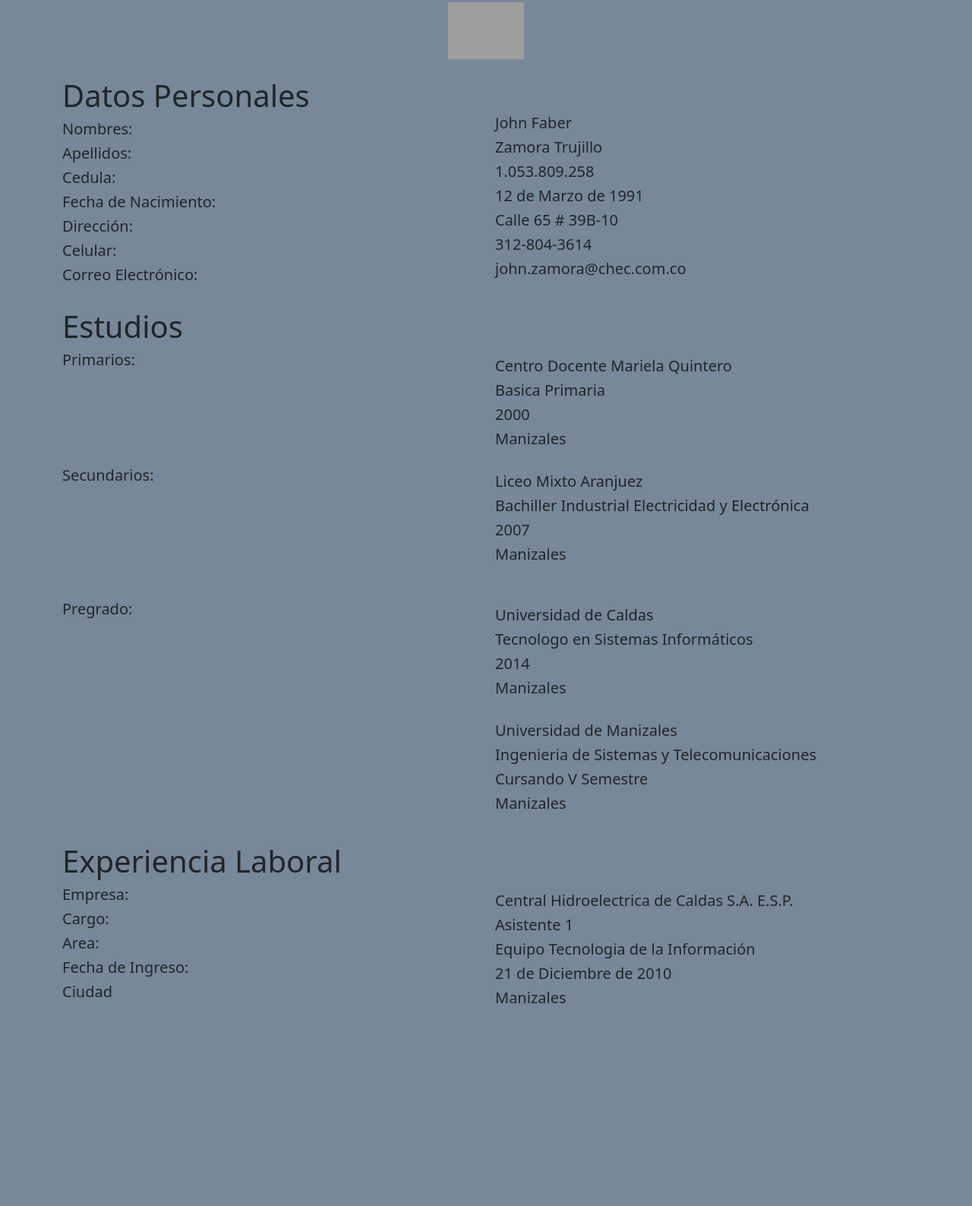
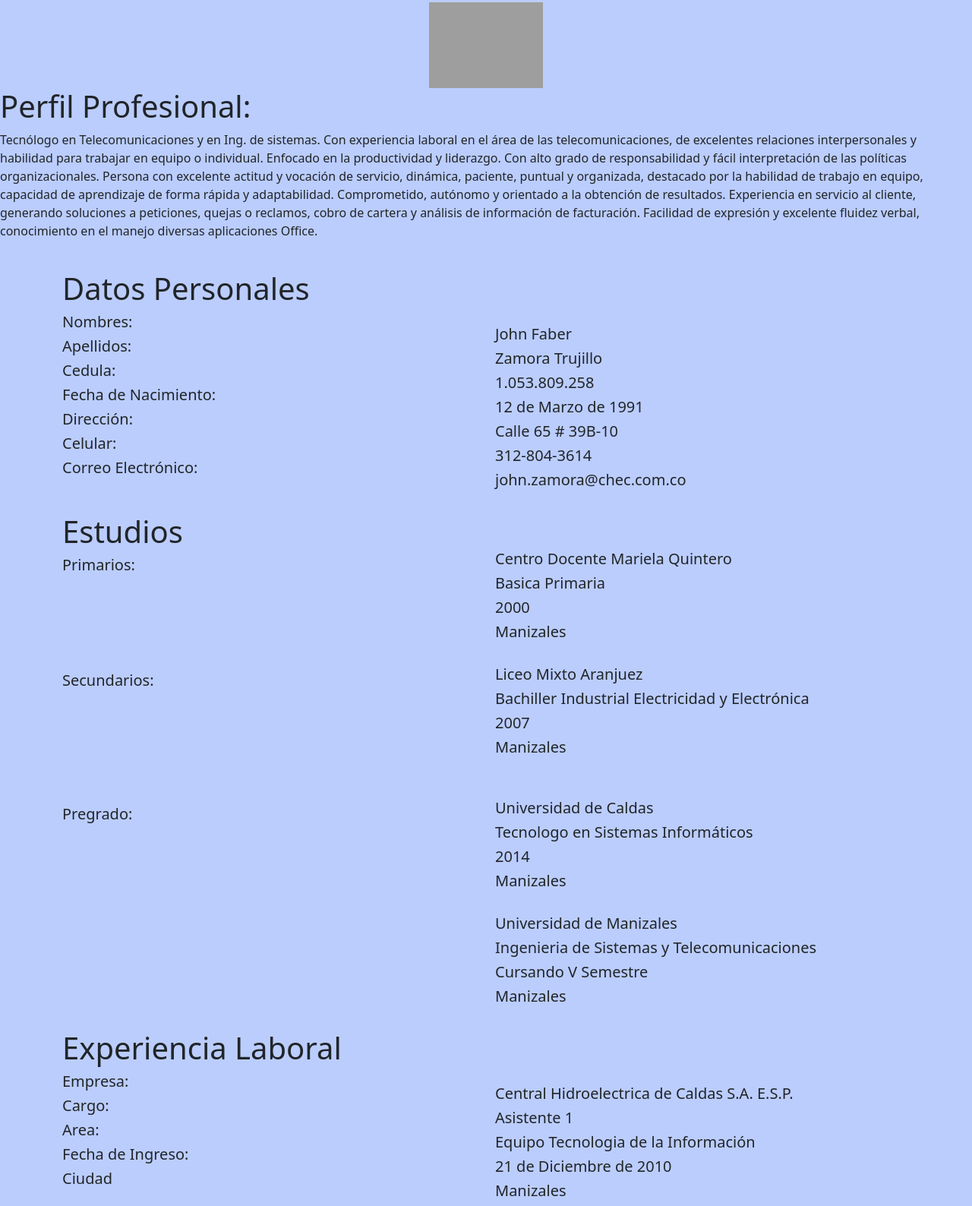
Before and after one commit to FaberZamora/Hoja-de-Vida, a plain HTML site: page index.html in a window 1280 px wide. Shown: the part 53-1641 px from the top of the page at 76% size. Before the commit the page ends 1387 px from the top, so only its background shows below. Drawn offline with nearby package versions, Linux system fonts and the light colour scheme; grey boxes are pictures that could not be loaded.

Commit message:
creacion estilos CSS

```diff
--- a/index.html
+++ b/index.html
@@ -18,13 +18,19 @@
     <meta name='description' content='Hoja de Vida de John Faber Zamora'>
     <link href="https://cdn.jsdelivr.net/npm/bootstrap@5.1.3/dist/css/bootstrap.min.css" rel="stylesheet" integrity="sha384-1BmE4kWBq78iYhFldvKuhfTAU6auU8tT94WrHftjDbrCEXSU1oBoqyl2QvZ6jIW3" crossorigin="anonymous">
   </head>
-  <body style="background-color: lightslategray;">
-
+  <body style="background-color: rgb(187, 205, 253);">
     <div>
         <div>
             <h1><center>Hoja de vida John Faber Zamora Trujillo</center></h1>
-            <center><img src="Foto.jpg" width='100px'></center>
+            <center><img src="Foto.jpg" width='150px'></center>
         </div>
+          <div>
+              <h1 class="row-tittle">Perfil Profesional:</h1>
+              <p> Tecnólogo en Telecomunicaciones y en Ing. de sistemas. Con experiencia laboral en el área de las telecomunicaciones, de excelentes relaciones interpersonales y habilidad para trabajar en equipo o individual. Enfocado en la productividad y liderazgo. Con alto grado de responsabilidad y fácil interpretación de las políticas organizacionales.
+              Persona con excelente actitud y vocación de servicio, dinámica, paciente, puntual y organizada, destacado por la habilidad de trabajo en equipo, capacidad de aprendizaje de forma rápida y adaptabilidad. Comprometido, autónomo y orientado a la obtención de resultados.
+              Experiencia en servicio al cliente, generando soluciones a peticiones, quejas o reclamos, cobro de cartera y análisis de información de facturación. Facilidad de expresión y excelente fluidez verbal, conocimiento en el manejo diversas aplicaciones Office.
+              </p>
+            </div>
         <div class="container">
             <div class="row">
                 <div class="col-6">
@@ -37,6 +43,24 @@
                     <h5>Dirección:</h5>
                     <h5>Celular:</h5>
                     <h5>Correo Electrónico:</h5>
+                    </div>
+                <div class="col-6">
+                    <br>
+                    <br>
+                    <br>
+                    <br>
+                    <h5>John Faber</h5>
+                    <h5>Zamora Trujillo</h5>
+                    <h5>1.053.809.258</h5>
+                    <h5>12 de Marzo de 1991</h5>
+                    <h5>Calle 65 # 39B-10</h5>
+                    <h5>312-804-3614</h5>
+                    <h5>john.zamora@chec.com.co</h5>
+                    </div>
+
+                  <div class="container">
+            <div class="row">
+                <div class="col-6">
                     <br>
                     <h1 class="row-tittle">Estudios</h1>
                     <h5>Primarios:</h5>
@@ -53,37 +77,8 @@
                     <br>
                     <br>
                     <h5>Pregrado:</h5>
-                    <br>
-                    <br>
-                    <br>
-                    <br>
-                    <br>
-                    <br>
-                    <br>
-                    <br>
-                    <br>
-                    <br>
-                    <br>
-                    <br>
-                    <h1 class="row-tittle">Experiencia Laboral</h1>
-                    <h5>Empresa:</h5>
-                    <h5>Cargo:</h5>
-                    <h5>Area:</h5>
-                    <h5>Fecha de Ingreso:</h5>
-                    <h5>Ciudad</h5>
                     </div>
                 <div class="col-6">
-                    <br>
-                    <br>
-                    <br>
-                    <h5>John Faber</h5>
-                    <h5>Zamora Trujillo</h5>
-                    <h5>1.053.809.258</h5>
-                    <h5>12 de Marzo de 1991</h5>
-                    <h5>Calle 65 # 39B-10</h5>
-                    <h5>312-804-3614</h5>
-                    <h5>john.zamora@chec.com.co</h5>
-                    <br>
                     <br>
                     <br>
                     <br>
@@ -107,6 +102,20 @@
                     <h5>Ingenieria de Sistemas y Telecomunicaciones</h5>
                     <h5>Cursando V Semestre</h5>
                     <h5>Manizales</h5>
+                    </div>
+
+                    <div class="container">
+            <div class="row">
+                <div class="col-6">
+                    <br>
+                    <h1 class="row-tittle">Experiencia Laboral</h1>
+                    <h5>Empresa:</h5>
+                    <h5>Cargo:</h5>
+                    <h5>Area:</h5>
+                    <h5>Fecha de Ingreso:</h5>
+                    <h5>Ciudad</h5>
+                    </div>
+                <div class="col-6">
                     <br>
                     <br>
                     <br>
```
Also changed, not shown: estilos.css (added), 1 other file.
